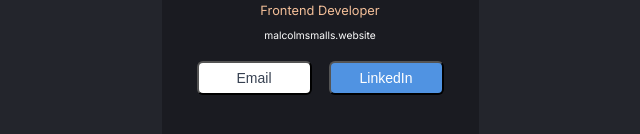
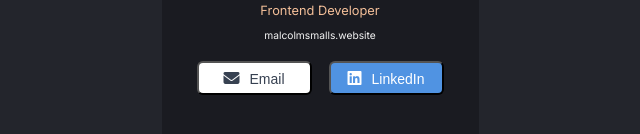
Before and after one commit to MalcolmSmalls/Scrimba-Solo-Project-1, a React (Create React App) app: page / in a window 1280 px wide. Shown: the part 414-548 px from the top of the page, without its empty margins (320-960 px from the left). Built offline with nearby package versions, Linux system fonts and the light colour scheme.

Commit message:
Add icons to buttons

```diff
--- a/public/index.html
+++ b/public/index.html
@@ -13,6 +13,7 @@
     <link rel="preconnect" href="https://fonts.googleapis.com">
     <link rel="preconnect" href="https://fonts.gstatic.com" crossorigin>
     <link href="https://fonts.googleapis.com/css2?family=Inter:wght@400;700;800;900&display=swap" rel="stylesheet">
+    <script src="https://kit.fontawesome.com/53e3041a91.js" crossorigin="anonymous"></script>
 
     <link rel="apple-touch-icon" href="%PUBLIC_URL%/logo192.png" />
     <!--
--- a/src/App.css
+++ b/src/App.css
@@ -54,6 +54,7 @@ body{
 .website-text {
   margin-top:11px;
   font-size:10.24px;
+  color:#F5F5F5;
 }
 
 .header-bottom {
@@ -84,3 +85,8 @@ body{
   background-color:#5093E2;
   color:white;
 }
+
+.email-btn > i, .linkedin-btn > i {
+  font-size:16px;
+  padding-right:10px;
+}
--- a/src/Components/Header.js
+++ b/src/Components/Header.js
@@ -11,9 +11,11 @@ function Header(){
             </div>
             <div className = "header-bottom">
                 <button className = "email-btn">
+                    <i className="fa-solid fa-envelope"></i>
                     Email
                 </button>
                 <button className = "linkedin-btn">
+                    <i className="fa-brands fa-linkedin"></i>
                     LinkedIn
                 </button>
             </div>
```
